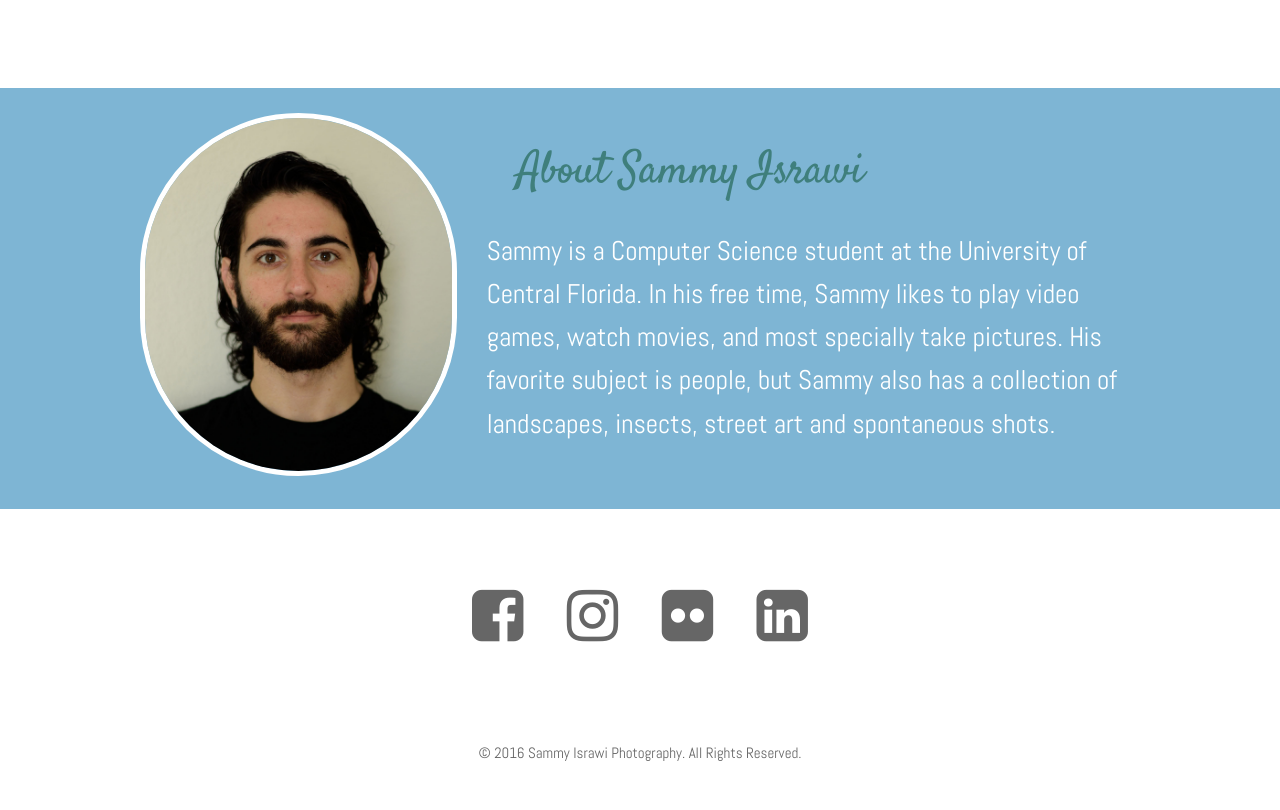
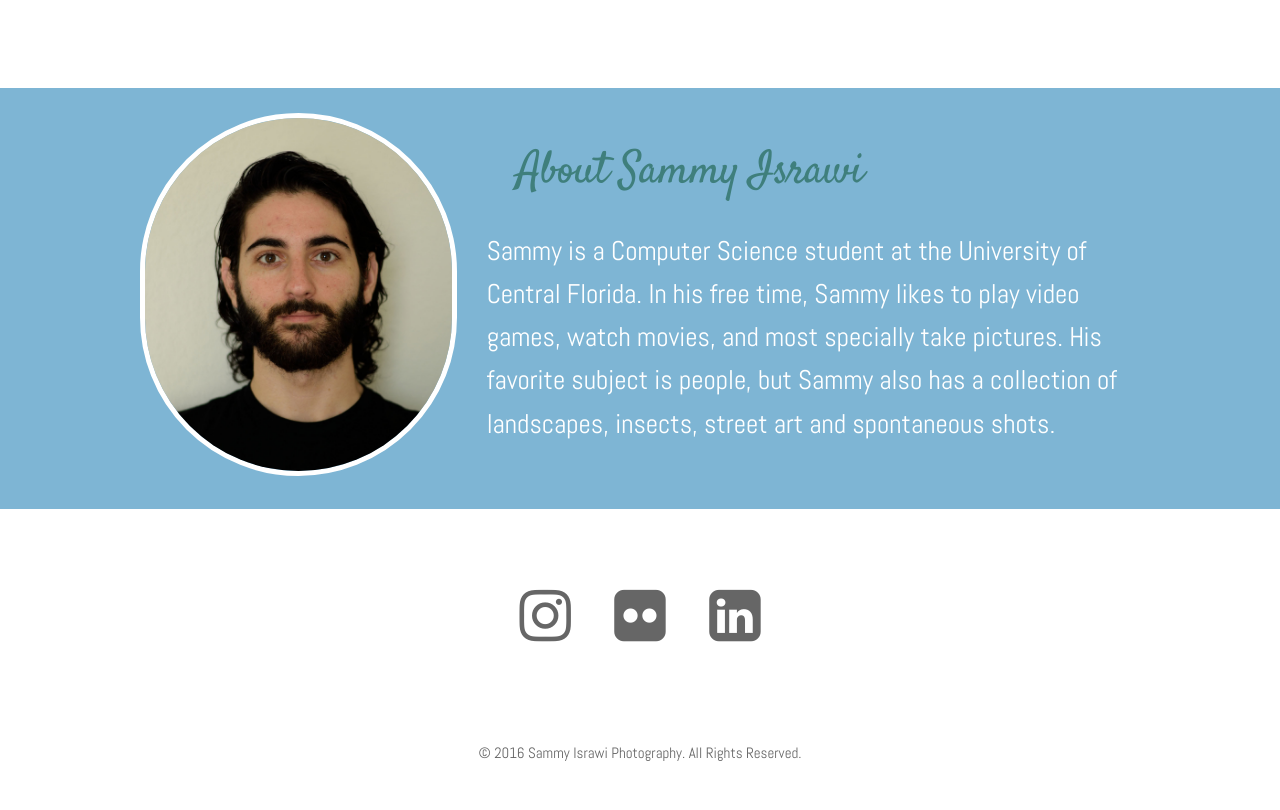
Before and after one commit to SammyIsra/SammyPhotography, a plain HTML site: page index.html in a window 1280 px wide. Shown: the part 1287-2097 px from the top of the page. Drawn offline with nearby package versions, Linux system fonts and the light colour scheme.

Commit message:
social media updated

```diff
--- a/index.html
+++ b/index.html
@@ -110,7 +110,6 @@
     <div class="container">
       <div class="row twelve columns">
         <ul class="social">
-          <li class="facebook"><a href="https://www.facebook.com/sammy.israwi"><i class="fa fa-facebook-square fa-lg"></i></a></li>
           <li class="instagram"><a href="https://www.instagram.com/sammyisra"><i class="fa fa-instagram fa-lg"></i></a></li>
           <li class="flickr"><a href="https://www.flickr.com/sammy_iy"><i class="fa fa-flickr fa-lg"></i></a></li>
           <li class="linkedin"><a href="https://www.linkedin.com/in/sammyisrawi"><i class="fa fa-linkedin-square fa-lg"></i></a></li>
```
